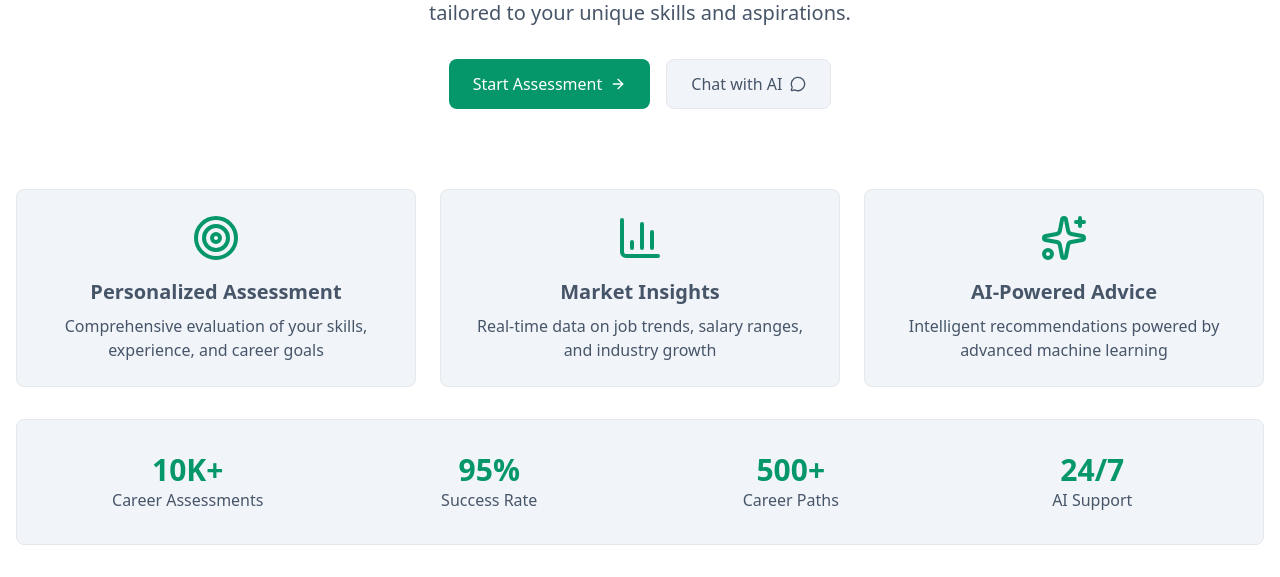
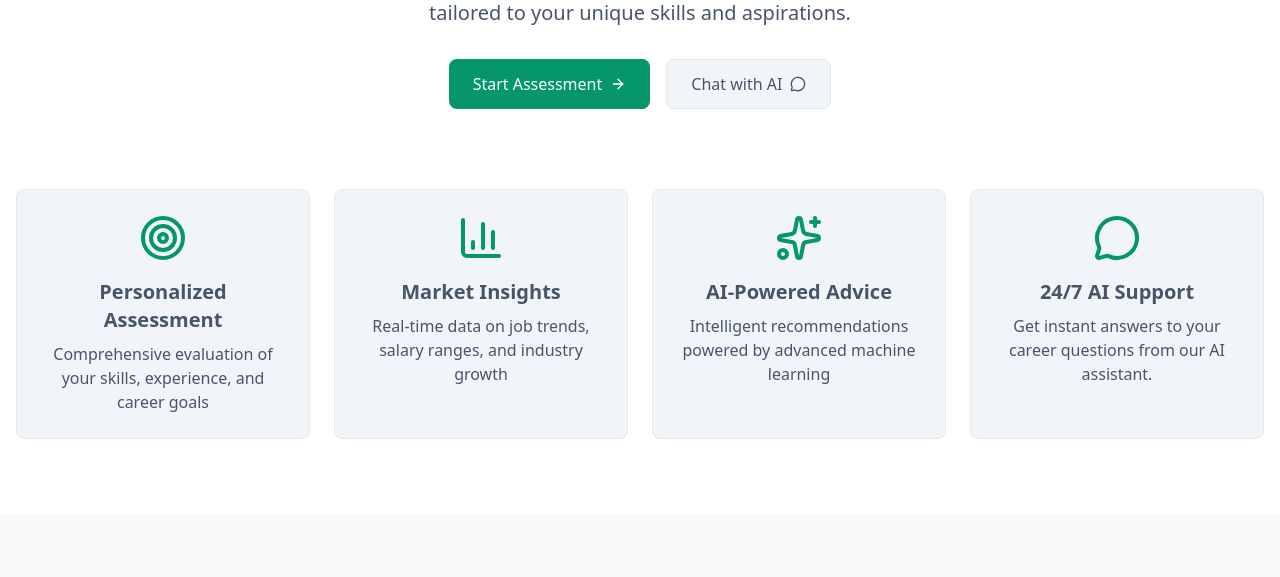
Before and after one commit to mellowmates/skillora-ai-career-advisor, a Flask app: page / in a window 1280 px wide. Shown: the part 286-863 px from the top of the page. After the commit the page ends 800 px from the top, so only its background shows below. Run offline with Flask 3, Linux system fonts and the light colour scheme; some libraries are stand-ins or nearby versions.

Commit message:
changed the homepage

```diff
--- a/templates/index.html
+++ b/templates/index.html
@@ -341,7 +341,7 @@
             </section>
 
             <!-- Features Grid -->
-            <section class="grid md:grid-cols-3 gap-6">
+            <section class="grid md:grid-cols-2 lg:grid-cols-4 gap-6">
                 <div class="bg-card border border-border rounded-lg p-6 text-center">
                     <i data-lucide="target" class="w-12 h-12 text-primary mx-auto mb-4"></i>
                     <h3 class="text-xl font-semibold text-card-foreground mb-2">Personalized Assessment</h3>
@@ -359,27 +359,11 @@
                     <h3 class="text-xl font-semibold text-card-foreground mb-2">AI-Powered Advice</h3>
                     <p class="text-muted-foreground">Intelligent recommendations powered by advanced machine learning</p>
                 </div>
-            </section>
 
-            <!-- Stats Section -->
-            <section class="bg-card border border-border rounded-lg p-8">
-                <div class="grid md:grid-cols-4 gap-6 text-center">
-                    <div>
-                        <div class="text-3xl font-bold text-primary">10K+</div>
-                        <div class="text-muted-foreground">Career Assessments</div>
-                    </div>
-                    <div>
-                        <div class="text-3xl font-bold text-primary">95%</div>
-                        <div class="text-muted-foreground">Success Rate</div>
-                    </div>
-                    <div>
-                        <div class="text-3xl font-bold text-primary">500+</div>
-                        <div class="text-muted-foreground">Career Paths</div>
-                    </div>
-                    <div>
-                        <div class="text-3xl font-bold text-primary">24/7</div>
-                        <div class="text-muted-foreground">AI Support</div>
-                    </div>
+                <div class="bg-card border border-border rounded-lg p-6 text-center">
+                    <i data-lucide="message-circle" class="w-12 h-12 text-primary mx-auto mb-4"></i>
+                    <h3 class="text-xl font-semibold text-card-foreground mb-2">24/7 AI Support</h3>
+                    <p class="text-muted-foreground">Get instant answers to your career questions from our AI assistant.</p>
                 </div>
             </section>
         </div>
```
